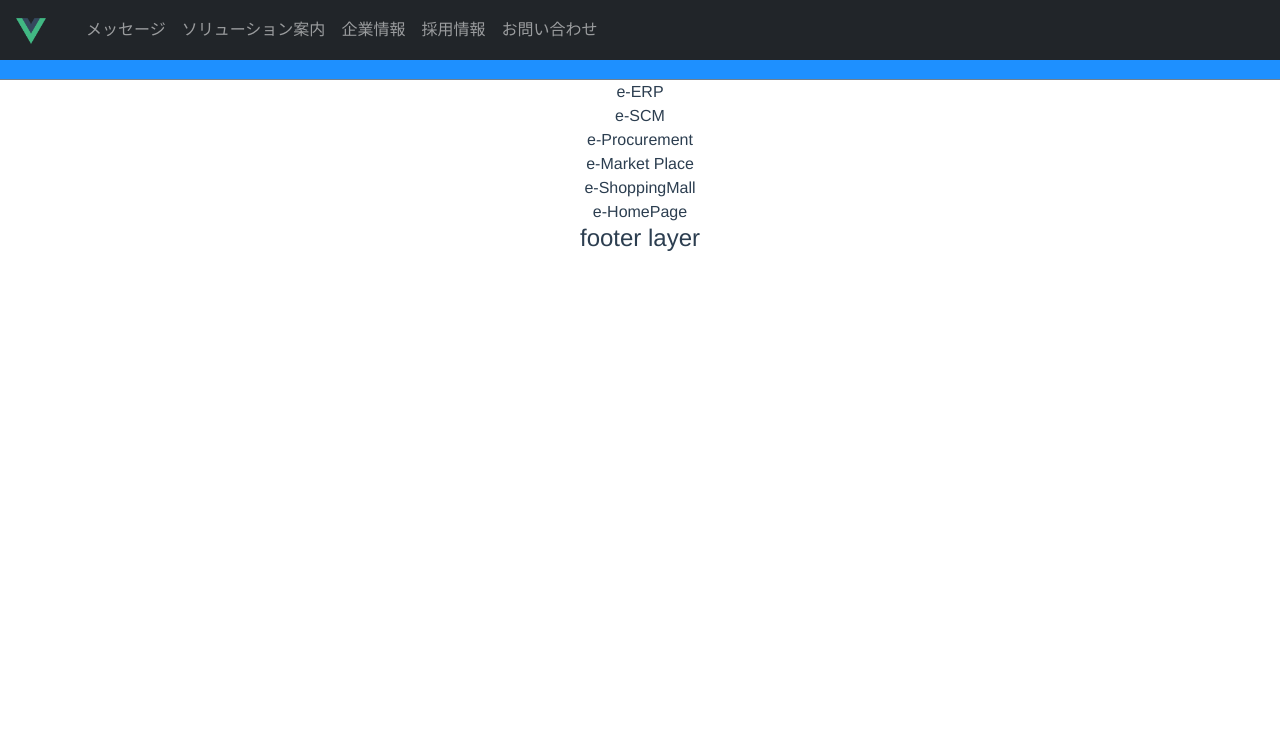
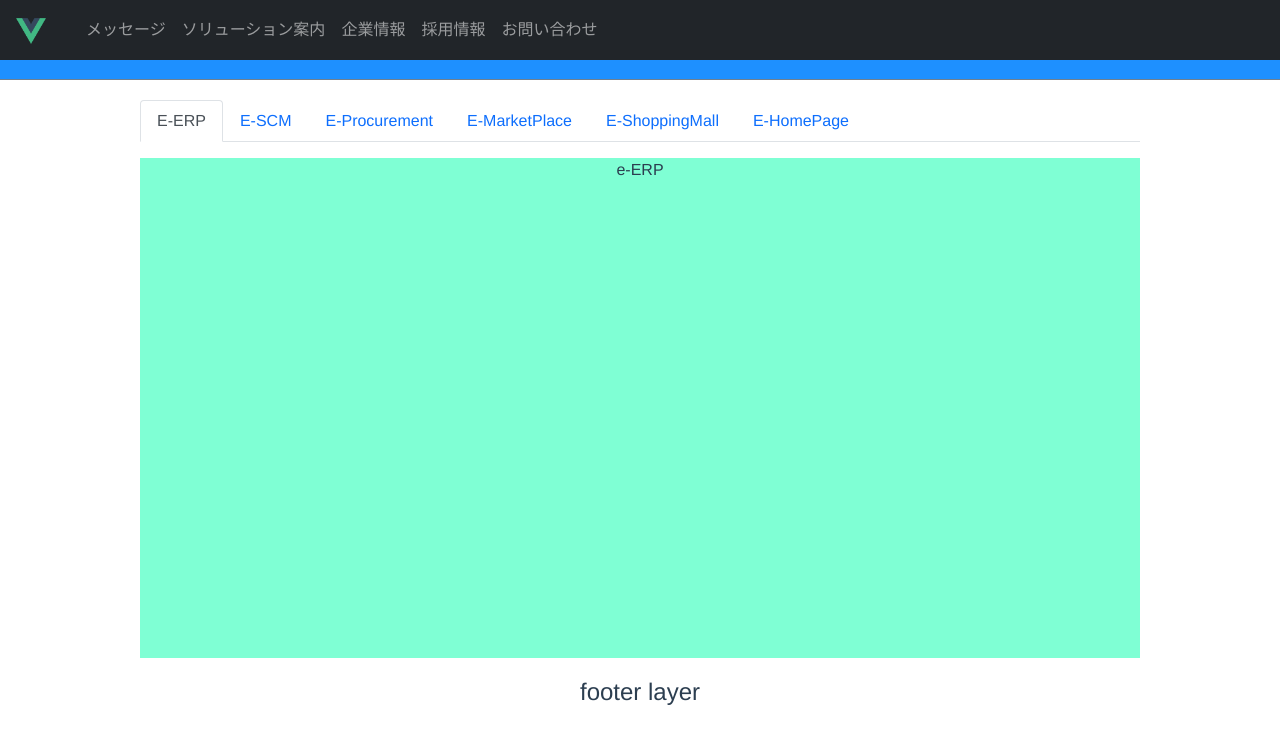
Before and after one commit to snowmemorySM/cosmo-home, a Vue app: page /solution in a window 1280 px wide. Shown: the top 744 px of the page. Built offline with nearby package versions, Linux system fonts and the light colour scheme.

Commit message:
bootstrapのTabUIで変更

```diff
--- a/src/components/solution/ErpTap.vue
+++ b/src/components/solution/ErpTap.vue
@@ -1,5 +1,9 @@
 <template>
-  <div>
+  <div class="contents">
     <label>e-ERP</label>
   </div>
 </template>
+
+<style scoped>
+
+</style>
--- a/src/views/Solution.vue
+++ b/src/views/Solution.vue
@@ -1,11 +1,25 @@
 <template>
-  <div>
+  <div class="container">
+    <b-tabs content-class="mt-3">
+      <b-tab title="E-ERP">
         <e-ERP/>
+      </b-tab>
+      <b-tab title="E-SCM">
         <e-SCM/>
+      </b-tab>
+      <b-tab title="E-Procurement">
         <e-Procurement/>
+      </b-tab>
+      <b-tab title="E-MarketPlace">
         <e-MarketPlace/>
+      </b-tab>
+      <b-tab title="E-ShoppingMall">
         <e-ShoppingMall/>
+      </b-tab>
+      <b-tab title="E-HomePage">
         <e-HomePage/>
+      </b-tab>
+    </b-tabs>
   </div>
 </template>
 
@@ -36,3 +50,18 @@ export default {
 }
 
 </script>
+
+<style scoped>
+.container {
+  position: relative;
+  margin: 0 auto;
+  margin-top: 20px;
+  margin-bottom: 20px;
+  width: 80%;
+  min-height: 500px;
+}
+.container .tab-pane {
+  min-height: 500px;
+  background-color: aquamarine;
+}
+</style>
```
Lines whose indentation alone changed are shown as unchanged.
